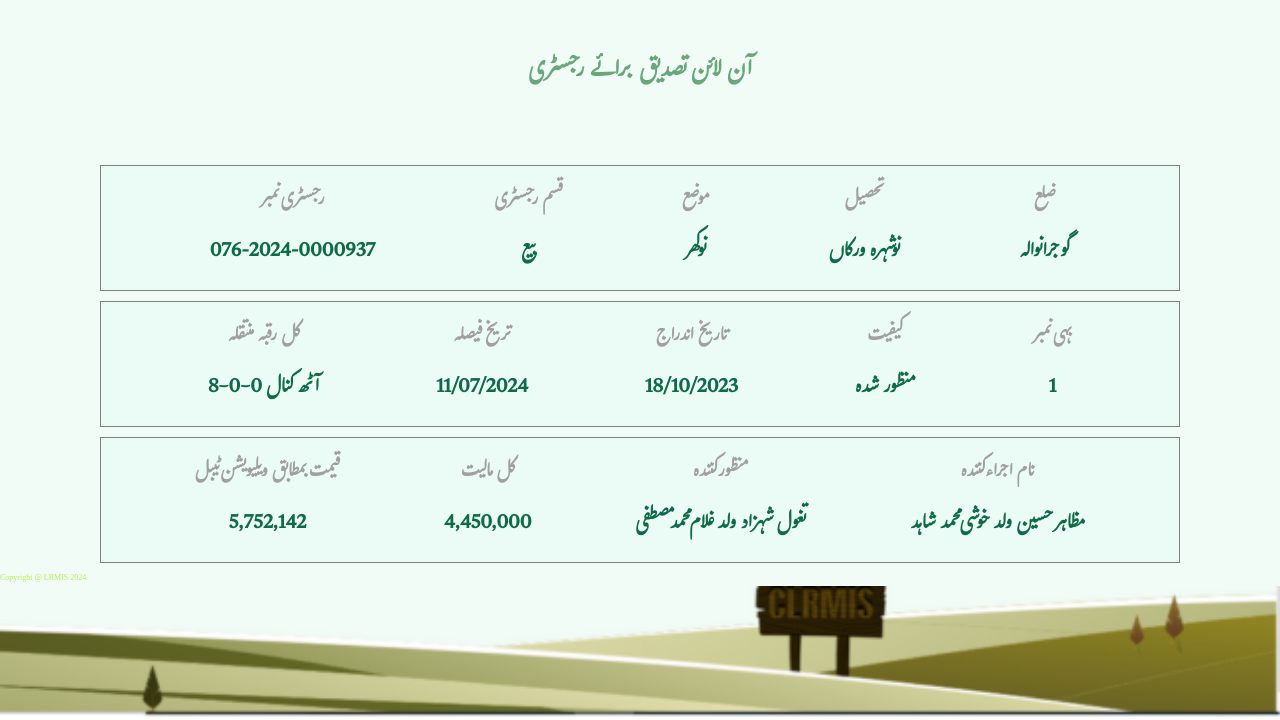
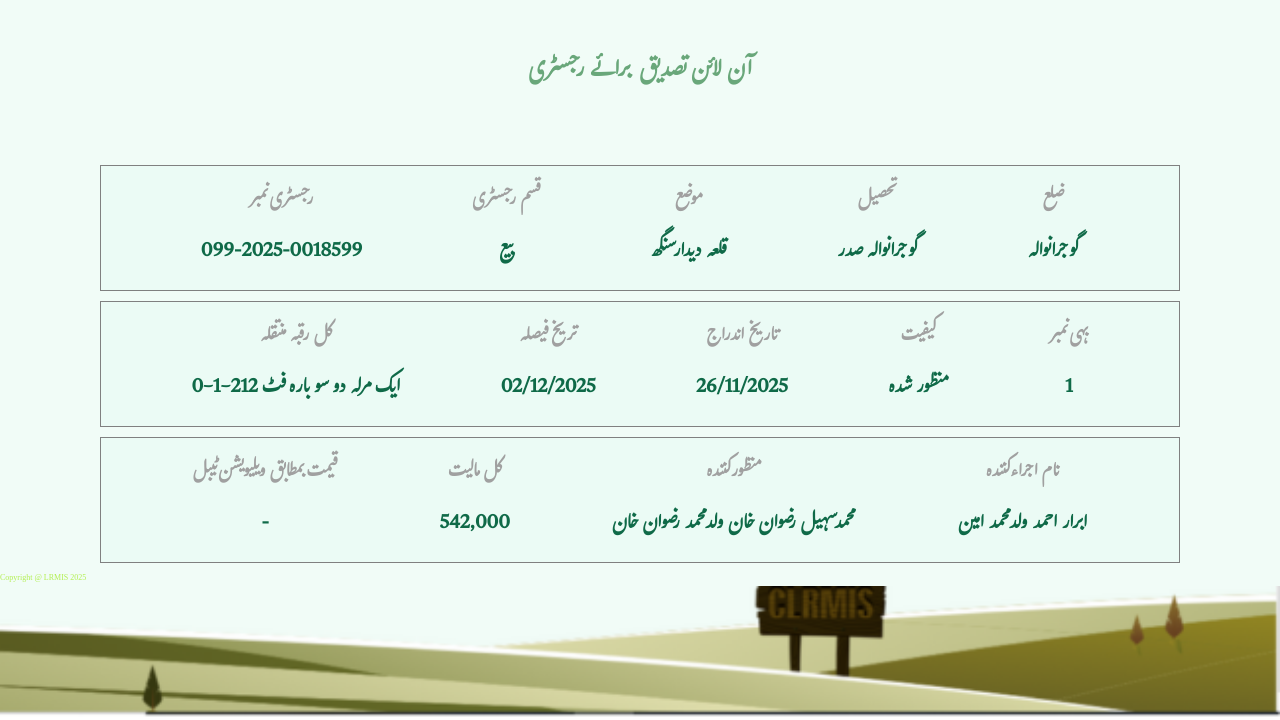
Before and after one commit to punjabzameen/https-punjabzameen.github.io-https-onlinefard.punjab-zameen.gov.pk-RegistryVerification-data-HZVAJ, a plain HTML site: page index.html in a window 1280 px wide. Shown: the part 80-800 px from the top of the page. Drawn offline with Linux system fonts and the light colour scheme.

Commit message:
Update index.html

```diff
--- a/index.html
+++ b/index.html
@@ -32,7 +32,7 @@
             <div class="item text1">
                 <h3>رجسٹری نمبر
                 </h3>
-                <p>076-2024-0000937
+                <p>099-2025-0018599
                 </p>
             </div>
             <div class="item text2"><h3>قسم رجسٹری
@@ -42,13 +42,13 @@
             <div class="item text3">
                 <h3>موضع
                 </h3>
-                <p>نوکھر
+                <p>قلعہ دیدار سنگھ
                 </p>
             </div>
             <div class="item text4">
                 <h3>تحصیل
                 </h3>
-                <p>نوشہرہ ورکاں
+                <p>گوجرانوالہ صدر
                 </p>
             </div>
             <div class="item text5">
@@ -63,18 +63,18 @@
             <div class="item text1">
                 <h3>کل رقبہ منتقلہ
                 </h3>
-                <p>8-0-0 آٹھ کنال
+                <p>0-1-212 ایک مرلہ دو سو بارہ فٹ
                 </p>
             </div>
             <div class="item text2"><h3>تریخ فیصلہ
 
             </h3>
-            <p>11/07/2024
+            <p>02/12/2025
             </p></div>
             <div class="item text3">
                 <h3>تاریخ اندراج
                 </h3>
-                <p>18/10/2023
+                <p>26/11/2025
                 </p>
             </div>
             <div class="item text4">
@@ -95,23 +95,23 @@
             <div class="item text1">
                 <h3>قیمت بمطابق ویلیویشن ٹیبل
                 </h3>
-                <p>5,752,142
+                <p>-
                 </p>
             </div>
             <div class="item text2"><h3>کل مالیت
             </h3>
-            <p>4,450,000
+            <p>542,000
             </p></div>
             <div class="item text3">
                 <h3>منظور کنندہ
                 </h3>
-                <p>تغول شہزاد ولد غلام محمد مصطفی
+                <p>محمد سہیل رضوان خان ولد محمد رضوان خان
                 </p>
             </div>
             <div class="item text4">
                 <h3>نام اجراء کنندہ
                 </h3>
-                <p>مظاہر حسین ولد خوشی محمد شاہد
+                <p>ابرار احمد ولد محمد امین
                 </p>
             </div>
 
@@ -120,11 +120,12 @@
     </section>
     <!-- ----------------- Inage section------------------ -->
      <div class="bottom_img">
-        Copyright @ LRMIS 2024
+        Copyright @ LRMIS 2025
 
      </div>
      <!-- <div class="main">
     </div> -->
 
 </body>
+
 </html>
```
